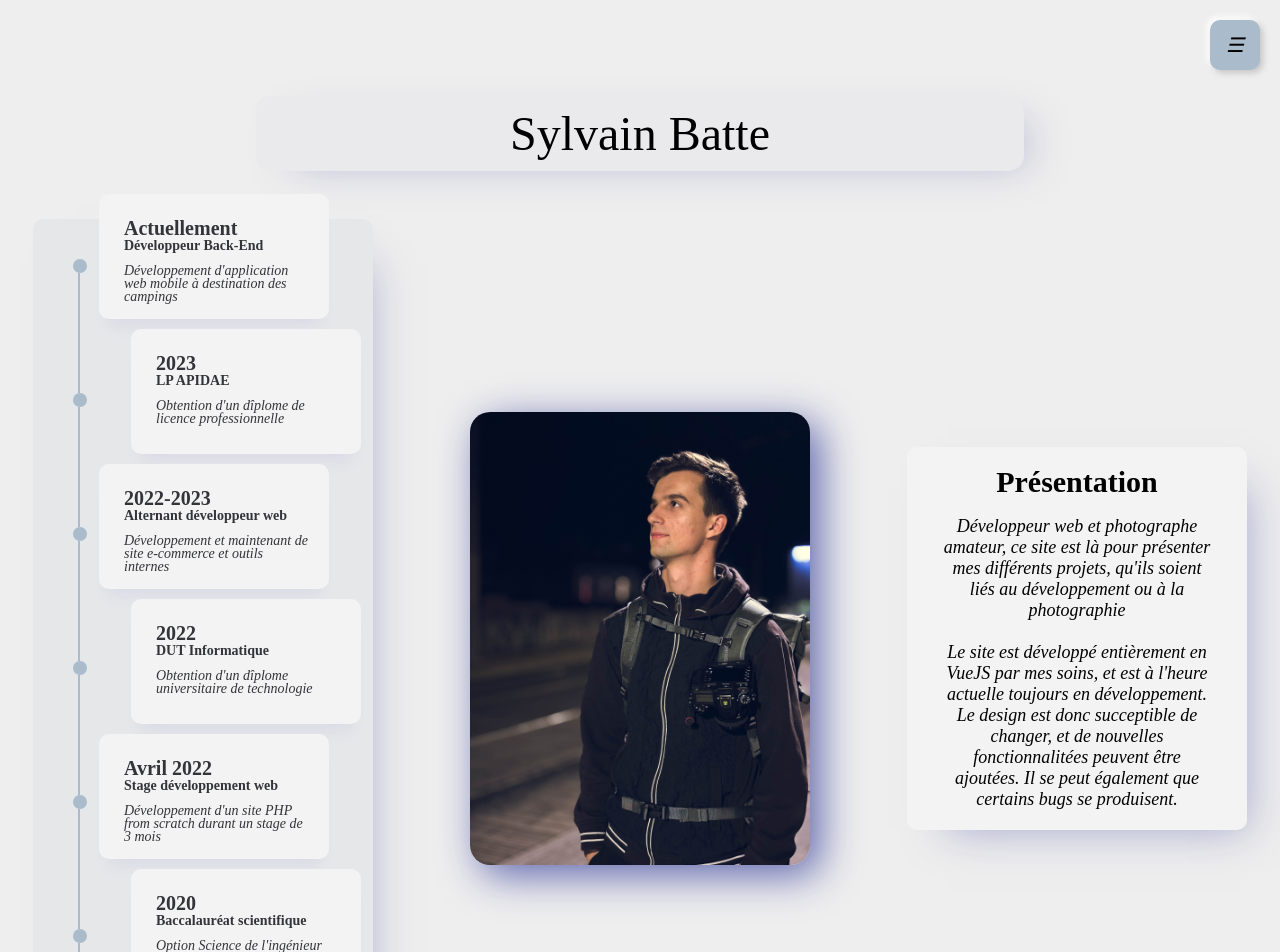
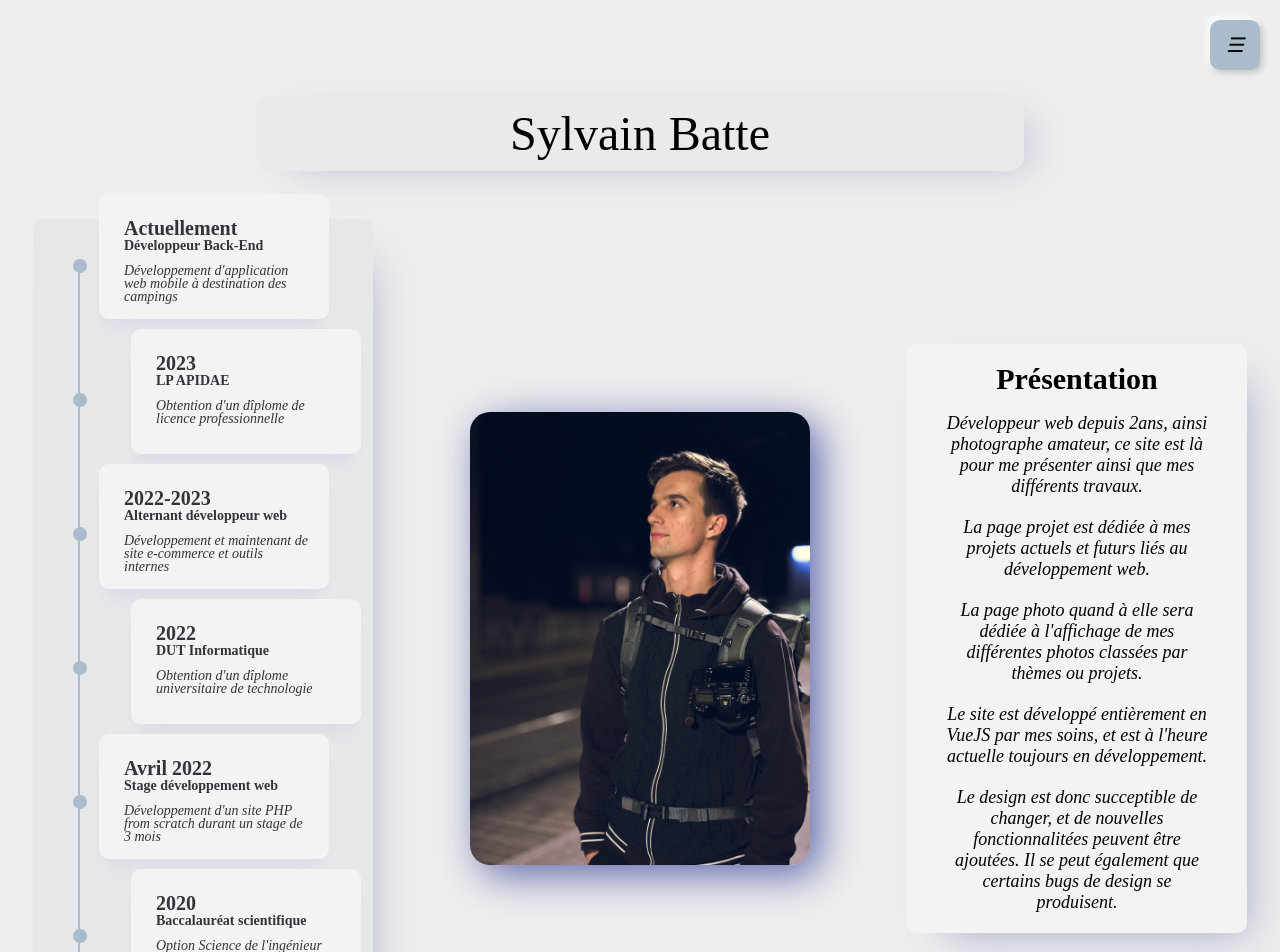
Before and after one commit to sylvainbatte/personalWebsite, a Vue app: page /presentation in a window 1280 px wide. Shown: the top 952 px of the page. Built offline with nearby package versions, Linux system fonts and the light colour scheme.

Commit message:
update text

```diff
--- a/src/datas/project.json
+++ b/src/datas/project.json
@@ -1,6 +1,7 @@
 {
     "descriptions" : {
         "portfolio" : "Ce portfolio est mon projet personnel actuellement. Je m'en sert pour développer mes compétences en design (et CSS) ainsi qu'en VueJS. Cela me permet également de tester différentes idées de design ou de fonctionnalitées qui me passent par la tête. Ce site permet de présenter mon parcous, mes différents autres projets, une partie dédiée à mes photos, ainsi qu'une partie contact avec mes différents réseaux.",
+        "github" : "J'aimerais participer à différentes améliorations ou résolutions de bugs de projets GitHub open-sources. Cela me permettrait de découvrir de nouveaux projets, de nouvelles façons de coder, ainsi que de m'améliorer. Je pense chercher un projet pour lequel participer en parallèle de mes projets personnels, lorsque j'aurais fini le développement de ce portfolio.",
         "timer" : "Ce projet a pour but de créer un site permettant d'utiliser différents types de minuteurs, notamment un timer permettant de mettre en place la technique Pomodoro. Il sera aussi possible de créer d'autres types de minuteurs spécifiques pour d'autre utilisations, et un système de son et/ou de notifications permettra de prévenir l'utilisateur d'un franchissement d'étape ou de la fin du minuteur.",
         "textUtil" : "Ce projet a pour vocation à être une sorte d'utilitaire permettant de réaliser différentes opérations sur du texte (comme le mettre en majuscule/minuscule, le découper, mettre la première lettre de chaque mots en majuscule, etc.)."
     },
@@ -8,6 +9,10 @@
         "portfolio" : {
             "name" : "En cours de développement",
             "color" : "#ABC"
+        },
+        "github" : {
+            "name" : "En attente de développement",
+            "color" : "#FFBF6D"
         },
         "timer" : {
             "name" : "En attente de développement",
--- a/src/views/PresentationView.vue
+++ b/src/views/PresentationView.vue
@@ -9,14 +9,21 @@
         <div id="description">
             <h2>Présentation</h2>
             <p>
-                Développeur web et photographe amateur, ce site est là pour présenter mes différents projets,
-                qu'ils soient liés au développement ou à la photographie
-                <br><br>
+                Développeur web depuis 2ans, ainsi photographe amateur, ce site est là pour me présenter ainsi que mes différents travaux.
+            </p>
+            <p>
+                La page projet est dédiée à mes projets actuels et futurs liés au développement web.
+            </p>
+            <p>
+                La page photo quand à elle sera dédiée à l'affichage de mes différentes photos classées par thèmes ou projets.
+            </p>
+            <p>
                 Le site est développé entièrement en VueJS par mes soins, et est à l'heure actuelle toujours
                 en développement.
-                <br>
+            </p>
+            <p>
                 Le design est donc succeptible de changer, et de nouvelles fonctionnalitées peuvent être ajoutées.
-                Il se peut également que certains bugs se produisent.
+                Il se peut également que certains bugs de design se produisent.
             </p>
         </div>
 
--- a/src/views/ProjectView.vue
+++ b/src/views/ProjectView.vue
@@ -9,6 +9,7 @@ import projectData from '../datas/project.json';
     <h1 class="title">Mes différents projets</h1>
     <div id="projects">
         <ProjectCardItem name="Portfolio" :description="projectData.descriptions.portfolio" :status="projectData.status.portfolio"/>
+        <ProjectCardItem name="GitHub" :description="projectData.descriptions.github" :status="projectData.status.github"/>
         <ProjectCardItem name="Chronomètre Pomodoro" :description="projectData.descriptions.timer" :status="projectData.status.timer"/>
         <ProjectCardItem name="Utilitaire de texte" :description="projectData.descriptions.textUtil" :status="projectData.status.textUtil"/>
     </div>
```
